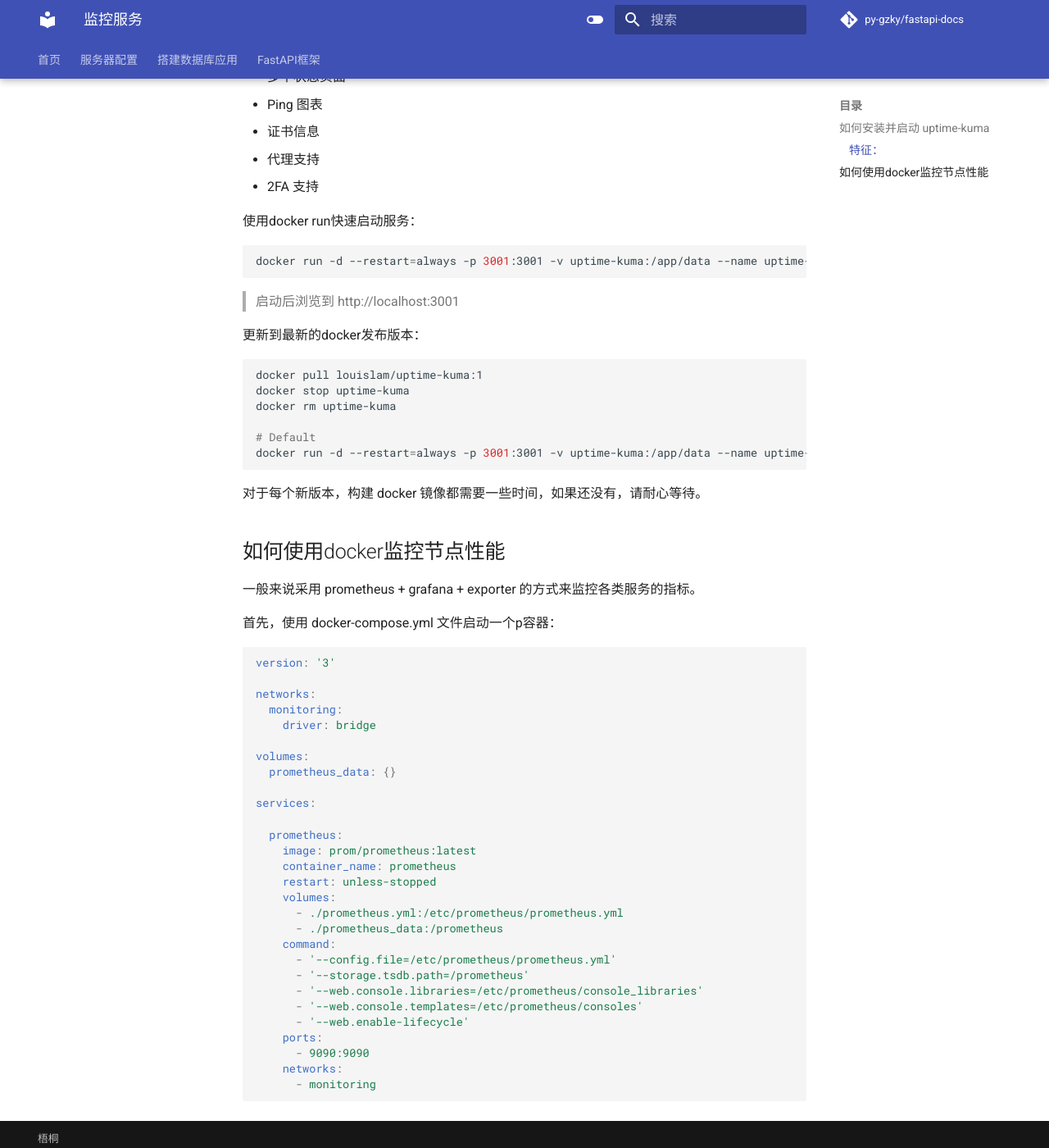
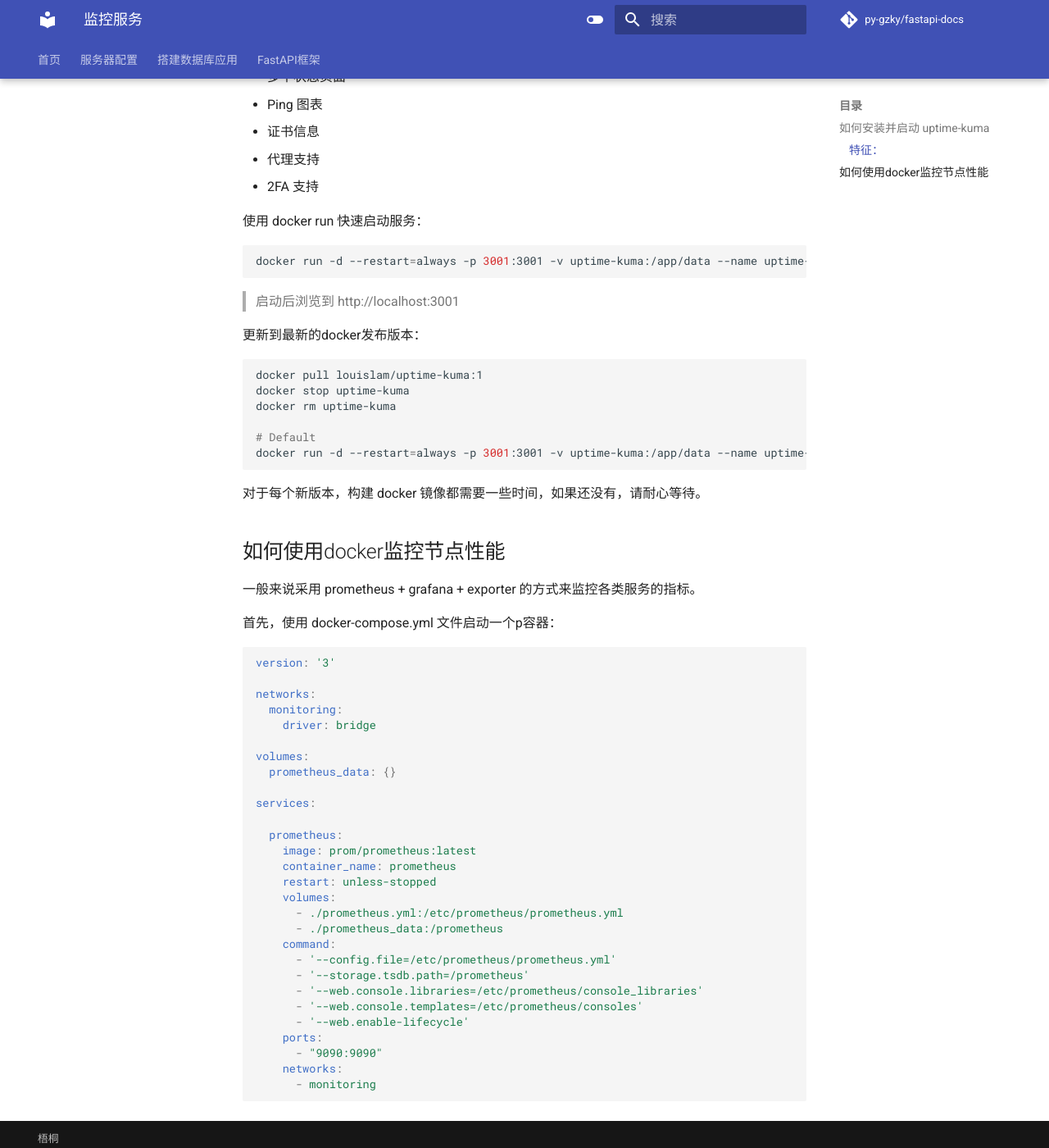
Before and after one commit to PY-GZKY/PythonBackendEngineerGuide, an MkDocs documentation site: the page built from docs/how-to-build-site-monitoring-service.md, in a window 1280 px wide and 1400 px high, scrolled down 586 px. Shown: the whole window at 82% size. Built offline with MkDocs 1.6.1 and Material for MkDocs 9.7.7, drawn with Linux system fonts in a browser that asks for light colours; comment, search, counter and statistics services are not loaded.

````diff
--- a/docs/how-to-build-site-monitoring-service.md
+++ b/docs/how-to-build-site-monitoring-service.md
@@ -19,7 +19,7 @@ Uptime Kuma 是一款易于使用的自托管监控工具。
 - 代理支持
 - 2FA 支持
 
-使用docker run快速启动服务：
+使用 docker run 快速启动服务：
 
 ```shell
 docker run -d --restart=always -p 3001:3001 -v uptime-kuma:/app/data --name uptime-kuma louislam/uptime-kuma:1
@@ -72,7 +72,7 @@ services:
       - '--web.console.templates=/etc/prometheus/consoles'
       - '--web.enable-lifecycle'
     ports:
-      - 9090:9090
+      - "9090:9090"
     networks:
       - monitoring
 ```
````
